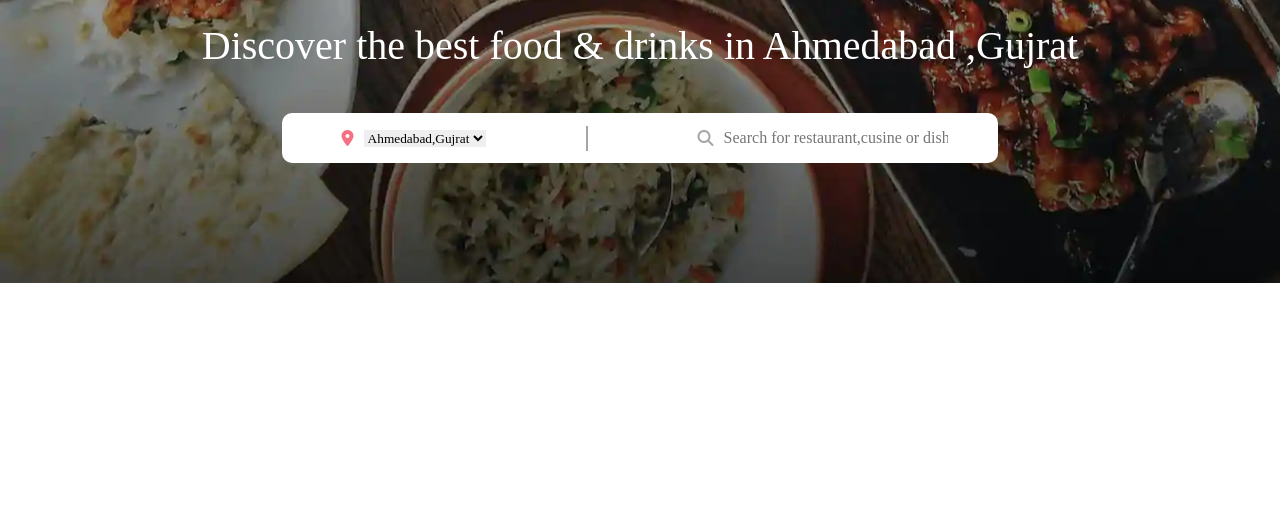
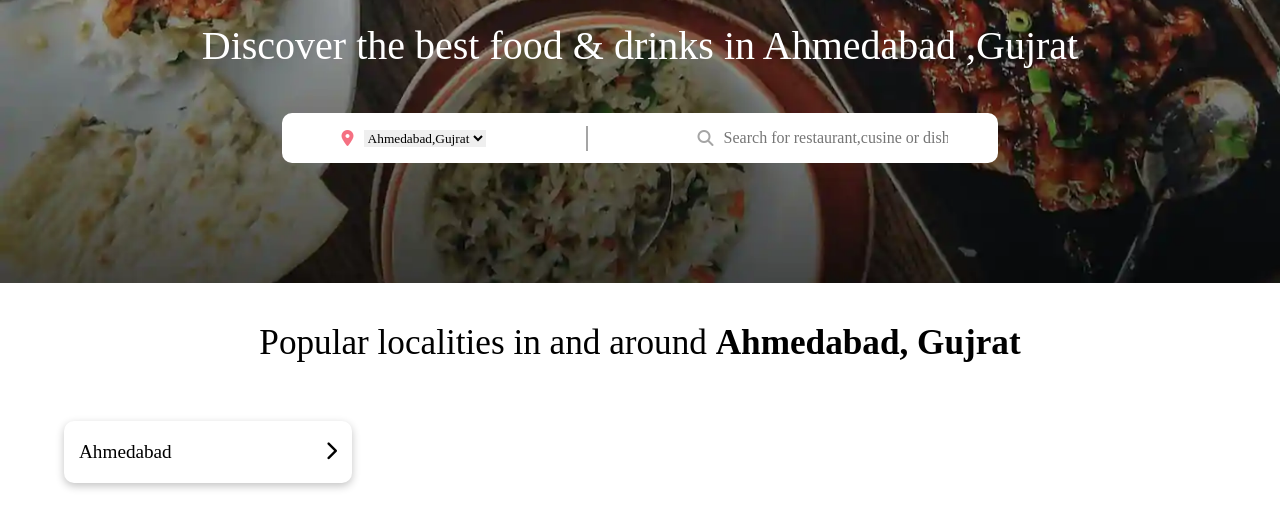
Before and after one commit to parthjotwani-22/ZomatoClone, a plain HTML site: page LandingPage/index.html in a window 1280 px wide. Shown: the part 197-724 px from the top of the page. Drawn offline with Linux system fonts and the light colour scheme.

Commit message:
Nearby section complete

```diff
--- a/LandingPage/assets/styles/styles.css
+++ b/LandingPage/assets/styles/styles.css
@@ -96,3 +96,35 @@ div.search-box div{
     height: 50px;
     margin: 0px 50px;
 }
+
+/*header section complete*/
+
+/*Nearby section*/
+
+
+section.nearby div.container{
+    width: 90%;
+    margin: 0px auto;
+
+    text-align: center;
+    padding: 40px 0px;
+}
+section.nearby div.container h3{
+    font-size: 2.2rem;
+    font-weight: unset;
+}
+section.nearby div.box{
+    max-width: 25%;
+    display: flex;
+    align-items: center;
+    justify-content: space-between;
+    padding: 20px 15px;
+    font-size: 1.2rem;
+    border-radius: 10px;
+    margin-top: 5% ;
+    box-shadow: rgba(0, 0, 0, 0.24) 0px 3px 8px;
+}
+section.nearby div.box:hover{
+    box-shadow: rgba(0, 0, 0, 0.1) 0px 4px 12px;
+    cursor: pointer;
+}
--- a/LandingPage/index.html
+++ b/LandingPage/index.html
@@ -43,6 +43,19 @@
        </div>
 
    </header>
+   <section class="nearby">
+       <div class="container">
+           <h3>Popular localities in and around <strong>Ahmedabad, Gujrat</strong></h3>
+           <div class="box">
+               <div>
+                   Ahmedabad
+               </div>
+               <div>
+                   <i class="fas fa-chevron-right"></i>
+               </div>
+           </div>
+       </div>
+   </section>
 </body>
 
 </html>
```
